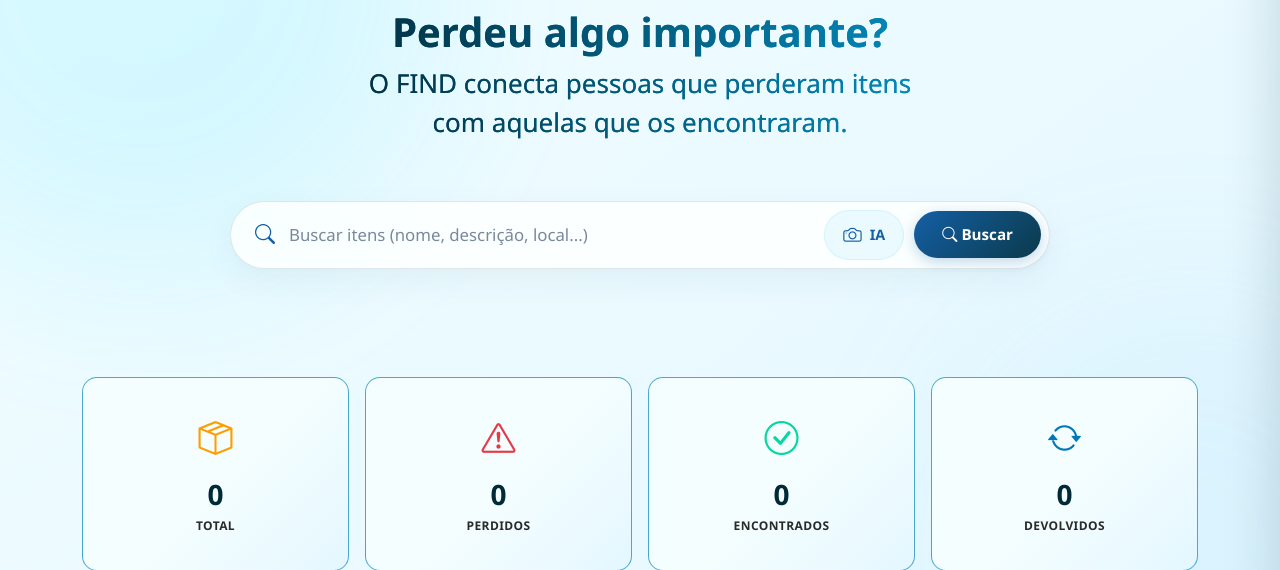
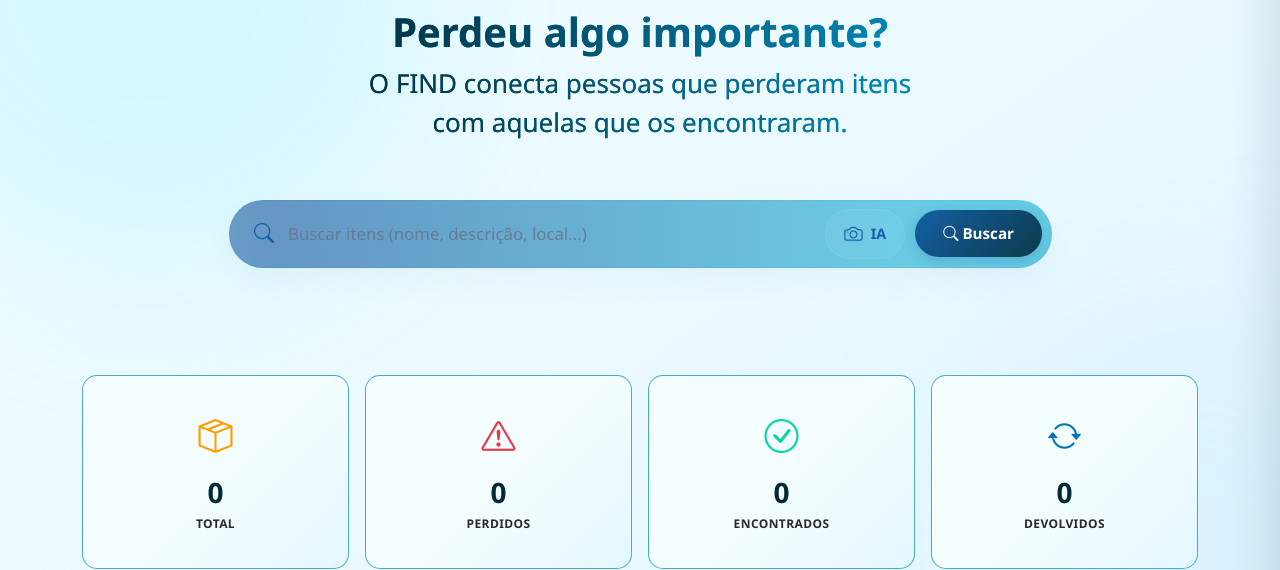
Before and after one commit to gabrlkstro/projeto_find, a Django app: page /menu/ in a window 1280 px wide. Shown: the part 164-734 px from the top of the page. Run offline with Django 5.2, Linux system fonts and the light colour scheme; the visitor is signed in with stand-in values (Sample User, id 1); data that the repository does not hold is empty.

Commit message:
style: adiciona borda gradiente azul animada (mudando de tom) na busca

```diff
--- a/mainpage/static/mainpage/css/menu.css
+++ b/mainpage/static/mainpage/css/menu.css
@@ -25,25 +25,63 @@
 
 /* ===== MODERN SEARCH SYSTEM (STARTUP STYLE) ===== */
 .search-container-modern {
+  position: relative;
   display: flex;
   align-items: center;
   justify-content: space-between;
-  background: rgba(255, 255, 255, 0.85);
+  background: rgba(255, 255, 255, 0.90);
   backdrop-filter: blur(20px) saturate(180%);
   -webkit-backdrop-filter: blur(20px) saturate(180%);
-  border: 1px solid rgba(11, 58, 74, 0.12);
   border-radius: 99px;
   padding: 8px 8px 8px 24px;
-  box-shadow: 0 12px 34px rgba(11, 58, 74, 0.05), 0 2px 8px rgba(11, 58, 74, 0.02);
+  box-shadow: 0 12px 34px rgba(11, 58, 74, 0.04), 0 2px 8px rgba(11, 58, 74, 0.02);
   transition: all 0.3s cubic-bezier(0.4, 0, 0.2, 1);
   margin-top: 35px;
+  z-index: 1;
+}
+
+/* Pseudo-elemento para a Borda Gradiente Animada (Passando de tom em tom) */
+.search-container-modern::before {
+  content: "";
+  position: absolute;
+  top: -1.5px;
+  left: -1.5px;
+  right: -1.5px;
+  bottom: -1.5px;
+  border-radius: 99px;
+  /* Gradiente com transições suaves de azul claro, médio, royal e ciano */
+  background: linear-gradient(90deg, #90dbf4, #145fa5, #1eaed4, #00b4d8, #90dbf4);
+  background-size: 300% 100%;
+  z-index: -1;
+  opacity: 0.65;
+  transition: all 0.3s cubic-bezier(0.4, 0, 0.2, 1);
+  animation: gradientBorderShift 8s linear infinite;
+}
+
+@keyframes gradientBorderShift {
+  0% {
+    background-position: 0% 50%;
+  }
+  50% {
+    background-position: 100% 50%;
+  }
+  100% {
+    background-position: 0% 50%;
+  }
 }
 
 .search-container-modern:focus-within {
   background: #ffffff;
-  border-color: #90dbf4;
-  box-shadow: 0 15px 40px rgba(30, 174, 212, 0.12), 0 3px 12px rgba(11, 58, 74, 0.03);
-  transform: translateY(-1px);
+  box-shadow: 0 18px 45px rgba(30, 174, 212, 0.16), 0 4px 14px rgba(20, 95, 165, 0.05);
+  transform: translateY(-2px);
+}
+
+.search-container-modern:focus-within::before {
+  opacity: 1;
+  top: -2px;
+  left: -2px;
+  right: -2px;
+  bottom: -2px;
 }
 
 .search-input-wrapper {
```
